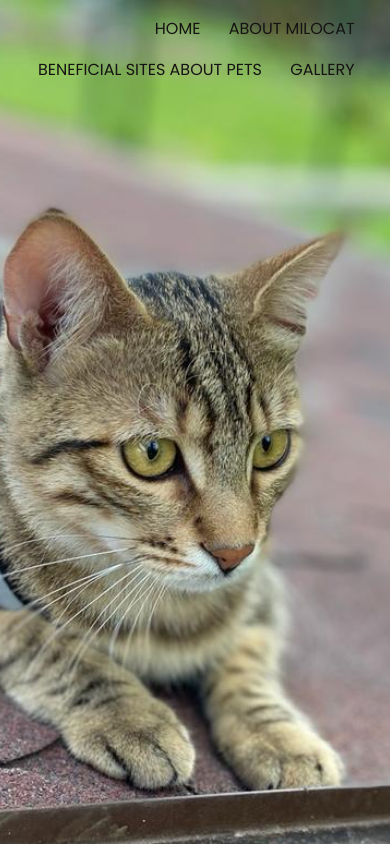
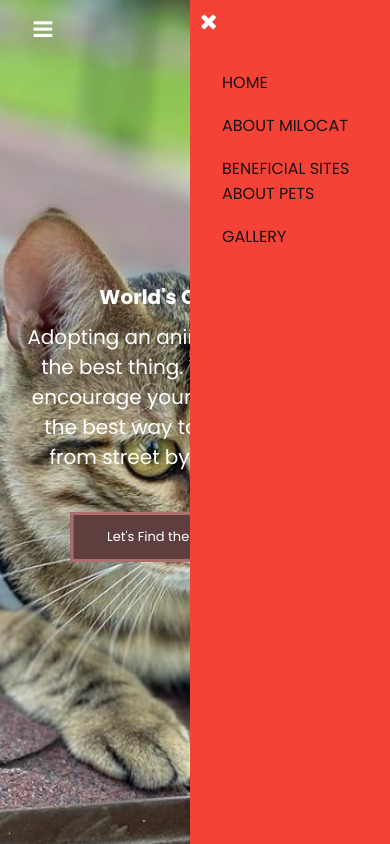
Before and after one commit to CuteBoyMilo/Html-and-Css-CAPSTONE-Project, a PHP site: page /capstone.html in a window 390 px wide. Run offline with PHP 8.4, Linux system fonts and the light colour scheme.

Commit message:
third commit

```diff
--- a/capstone.html
+++ b/capstone.html
@@ -5,10 +5,12 @@
         <link rel="preconnect" href="https://fonts.googleapis.com">
 <link rel="preconnect" href="https://fonts.gstatic.com" crossorigin>
 <link href="https://fonts.googleapis.com/css2?family=Poppins:wght@200;300;400;600;700&display=swap" rel="stylesheet">
-        <body>
+<link rel="stylesheet" href="https://stackpath.bootstrapcdn.com/font-awesome/4.7.0/css/font-awesome.min.css">
+    <body>
             <section class="header">
                 <nav>
                     <div class="nav-links">
+                        <i class="fa fa-times"></i>
                     <ul>
                         <li><a href="">HOME</a></li>
                         <li><a href="">ABOUT MILOCAT</a></li>
@@ -16,7 +18,14 @@
                         <li><a href="">GALLERY</a></li>
                     </ul>
                     </div>
+                    <i class="fa fa-bars"></i>
                 </nav>
+
+                <div class="text-box">
+                    <h1>World's Cutest Cat</h1>
+                    <p>Adopting an animal is now one of the best thing. You just need to encourage yourself. Let's find the the best way to adopt a friend from street by the way of net. </p>
+                    <a href="" class="hero-btn">Let's Find the Milo's Journey</a>
+                </div>
             </section>
         </body>
     </head>
--- a/firstpage.css
+++ b/firstpage.css
@@ -35,3 +35,84 @@ nav {
     text-decoration: none;
     font-size:16px;
 }
+
+.nav-links ul li::after{
+    content: '';
+    width: 0%;
+    height: 2px;
+    background: #f44336;
+    display: block;
+    margin:auto;
+    transition: 0.5s;
+}
+
+.nav-links ul li:hover:after{
+    width: 100%;
+}
+.text-box {
+    width: 90%;
+    color: #fff;
+    position: absolute;
+    top: 50%;
+    left: 50%;
+    transform: translate(-50%,-50%);
+    text-align: center;
+}
+
+.text-box h1 {
+    font-size: 62px;
+}
+.text-box p{
+    margin: 10px 0px 40px;
+    font-size: 20px;
+    color: #fff;
+}
+
+.hero-btn {
+    display: inline-block;
+    text-decoration: none;
+    color: rgb(255, 255, 255);
+    border: 3px solid rgb(173, 110, 110);
+    padding: 12px 34px;
+    font-size: 13px;
+    background: rgb(95, 62, 62);
+    position: relative;
+    cursor: pointer;
+}
+
+.hero-btn:hover {
+    border: 3px solid #f44336;
+    background-color: #f44336;
+    transition: 1s;
+}
+nav .fa {
+    display: none;
+}
+@media(max-width: 700px) {
+    .text-box h1 {
+    font-size: 20px;
+    }
+    .nav-links ul li {
+        display: block;
+    }
+    .nav-links {
+        position: absolute;
+        background: #f44336;
+        height: 100vh;
+        width: 200px;
+        top:0;
+        right:0;
+        text-align: left;
+        z-index: 1;
+    }
+    nav .fa {
+        display: block;
+        color: #fff;
+        margin: 10px;
+        font-size: 22px;
+        cursor: pointer;
+    }
+    .nav-links ul  {
+        padding: 20px;
+    }
+}
```
Also changed, not shown: 1 other file.
